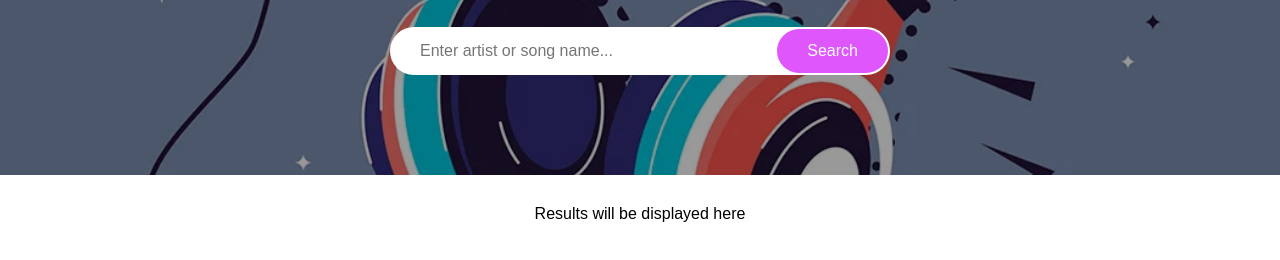
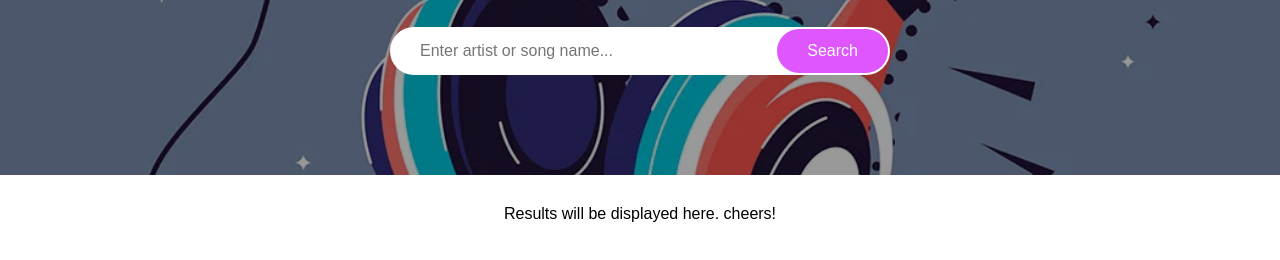
Before and after one commit to AmooAyomikun/lyric, a plain HTML site: page index.html in a window 1280 px wide. Shown: the part 140-400 px from the top of the page. Drawn offline with Linux system fonts and the light colour scheme.

Commit message:
second commit

```diff
--- a/index.html
+++ b/index.html
@@ -26,7 +26,7 @@
     </header>
 
     <div id="result" class="container">
-      <p>Results will be displayed here</p>
+      <p>Results will be displayed here. cheers!</p>
     </div>
 
     <div id="more" class="container centered"></div>
```
